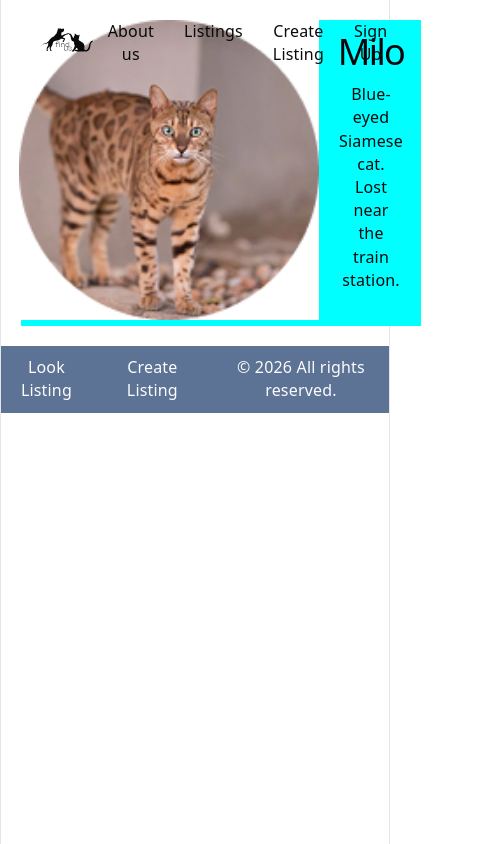
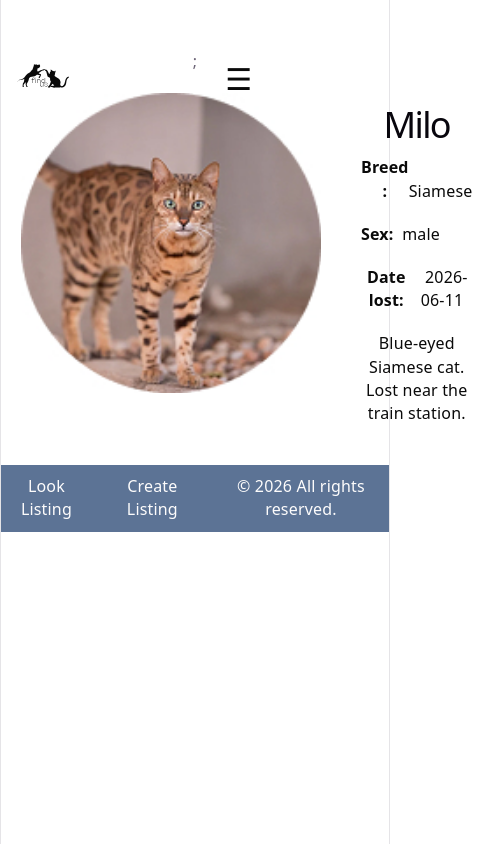
Before and after one commit to liblili/MyReactPetApp, a React (Vite) app: page /pet/1 in a window 390 px wide. Shown: the whole page, 492 px wide, since content can reach past the window. Built offline with nearby package versions, Linux system fonts and the light colour scheme.

Commit message:
Описание изменений

```diff
--- a/src/components/Menu.css
+++ b/src/components/Menu.css
@@ -1,3 +1,6 @@
+.burger {
+  display: none;
+}
 .menu {
   position: absolute;
  max-width: 100%;
@@ -8,6 +11,10 @@
   justify-content: space-between;
   align-items: center;
   padding: 20px 40px;
+   @media (max-width: 768px) {
+    margin: 0;
+    gap: 5px;
+   }
 
 }
 
@@ -26,3 +33,38 @@
   color: var(--black);
   font-weight: 500;
 }
+
+
+
+@media (max-width: 768px) {
+  .menu {
+
+    padding: 20px 16px;
+  }
+  .burger {
+    color: var(--black);
+    display: block;
+    font-size: 30px;
+    border: none;
+    background: none;
+    cursor: pointer;
+    z-index: 200;
+  }
+
+  .nav-links {
+    display: none;
+    flex-direction: column;
+    position: absolute;
+    top: 70px;
+    right: 20px;
+    background: white;
+    padding: 20px;
+    border-radius: 10px;
+    gap: 20px;
+    box-shadow: 0 5px 15px rgba(0,0,0,.15);
+  }
+
+  .nav-links.active {
+    display: flex;
+  }
+}
--- a/src/components/Menu.tsx
+++ b/src/components/Menu.tsx
@@ -1,18 +1,29 @@
 import { Link } from "react-router-dom";
+import { useState } from "react";
 import "./Menu.css";
 
 function Menu() {
+  const [isOpen, setIsOpen] = useState(false);
   return (
     <nav className="menu">
       <Link to="/">
         <img src="/logo.svg" alt="logo" className="logo" />
       </Link>
 
-      <div className="nav-links">
-        <Link to="/about">About us</Link>
-        <Link to="/listing">Listings</Link>
-        <Link to="/about">Create Listing</Link>
-        <Link to="/contacts">Sign Up</Link>
+      <button className="burger" onClick={() => setIsOpen(!isOpen)}>
+        ☰
+      </button>
+
+      <div className={`nav-links ${isOpen ? "active" : ""}`}>
+        <Link to="/about" onClick={() => setIsOpen(false)}>
+          About us
+        </Link>
+        <Link to="/listing" onClick={() => setIsOpen(false)}>
+        Listings</Link>
+        <Link to="/about" onClick={() => setIsOpen(false)} >
+          Create Listing</Link>
+        <Link to="/contacts" onClick={() =>setIsOpen(false)} >
+          Sign Up</Link>
       </div>
     </nav>
   );
--- a/src/components/PetСard.tsx
+++ b/src/components/PetСard.tsx
@@ -10,6 +10,7 @@ function PetCard({ pet }: PetCardProps) {
   return (
     <Link to={`/pet/${pet.id}`} className="pet-link">
       <div className="petcard">
+
         <img src={pet.image} alt={pet.name} />
         <h3>{pet.name}</h3>
         <p>{pet.description}</p>
--- a/src/data/pets.tsx
+++ b/src/data/pets.tsx
@@ -6,6 +6,7 @@ export const pets: Pet[] = [
     id: 1,
     name: "Milo",
     type: "cat",
+    sex: "male",
     breed: "Siamese",
     city: "Zurich",
     status: "lost",
@@ -17,6 +18,7 @@ export const pets: Pet[] = [
     id: 2,
     name: "Rex",
     type: "dog",
+    sex: "male",
     breed: "Labrador",
     city: "Bern",
     status: "found",
@@ -28,6 +30,7 @@ export const pets: Pet[] = [
     id: 3,
     name: "Pete",
     type: "dog",
+    sex: "female",
     breed: "Labrador",
     city: "Sion",
     status: "found",
@@ -39,6 +42,7 @@ export const pets: Pet[] = [
     id: 4,
     name: "Milo",
     type: "cat",
+    sex: "male",
     breed: "Siamese",
     city: "Zurich",
     status: "lost",
@@ -50,6 +54,7 @@ export const pets: Pet[] = [
     id: 5,
     name: "Cooki",
     type: "cat",
+    sex: "male",
     breed: "Siamese",
     city: "Zurich",
     status: "lost",
@@ -61,6 +66,7 @@ export const pets: Pet[] = [
     id: 6,
     name: "Kaki",
     type: "cat",
+    sex: "female",
     breed: "Siamese",
     city: "Zurich",
     status: "lost",
--- a/src/pages/Home.css
+++ b/src/pages/Home.css
@@ -53,11 +53,12 @@ line-height: 1.5;
 
   }
 }
-.aboutsite{
-  @media (max-width: 768px){
-    font-size: small;
-  }
+.info-section p {
+ @media (max-width: 768px){
+display: none !important ;
+ }
 }
+
 
 button{
 
@@ -65,8 +66,8 @@ button{
 background-color: var(--primary);
 color: white;
 border: 1px white;
-margin:   10% ;
-width: 50%;
+margin:   10% 10% ;
+width: 40%;
   }
 }
 .namofsite{
--- a/src/pages/Home.tsx
+++ b/src/pages/Home.tsx
@@ -12,7 +12,7 @@ function Home() {
         <div className="home">
           <div className="info-section">
             <h1 className="namofsite">Animal Search</h1>
-            <p className="aboutsite">
+            <p>
               View listings of lost and found pets. Create a listing. Return a
               pet.
             </p>
--- a/src/pages/PetDetails.css
+++ b/src/pages/PetDetails.css
@@ -1,12 +1,17 @@
 .pet-details {
     display: flex;
 
-    justify-content: center;
-    width: 400px;
+    justify-content: space-around;
+    gap: 20px;
+    width: 100%;
     margin: 20px;
-    background-color: aqua;
+
 
 }
 .img-details img {
     width: 300px;
 }
+.description span{
+    font-weight: 700;
+
+}
--- a/src/pages/PetDetails.tsx
+++ b/src/pages/PetDetails.tsx
@@ -3,22 +3,37 @@ import { pets } from "../data/pets";
 import "./PetDetails.css";
 
 function PetDetails() {
+
   const { id } = useParams();
 
   const pet = pets.find((p) => p.id === Number(id));
 
   if (!pet) {
-    return <h2>Животное не найдено</h2>;
+    return <h2>Not found</h2>;
   }
 
   return (
+    <div>
+      <section className="formen"></section>;
       <div className="pet-details">
         <div className="img-details">
           <img src={pet.image} alt={pet.name} />
         </div>
-      <div>
+        <div className="description">
           <h1>{pet.name}</h1>
+          <p>
+            <span className="description"> Breed : </span> &nbsp; {pet.breed}
+          </p>
+          <p>
+            {" "}
+            <span className="description">Sex:</span> &nbsp; {pet.sex}
+          </p>
+          <p>
+            {" "}
+            <span className="description">Date lost:</span> &nbsp; {pet.date}
+          </p>
           <p>{pet.description}</p>
+        </div>
       </div>
     </div>
   );
--- a/src/types/Pet.tsx
+++ b/src/types/Pet.tsx
@@ -3,6 +3,7 @@ export interface Pet {
   id: number;
   name: string;
   type: "dog" | "cat" | "other";
+  sex: "male" | "female";
   breed: string;
   city: string;
   status: "lost" | "found" | "adoption";
```
Lines whose indentation alone changed are shown as unchanged.
